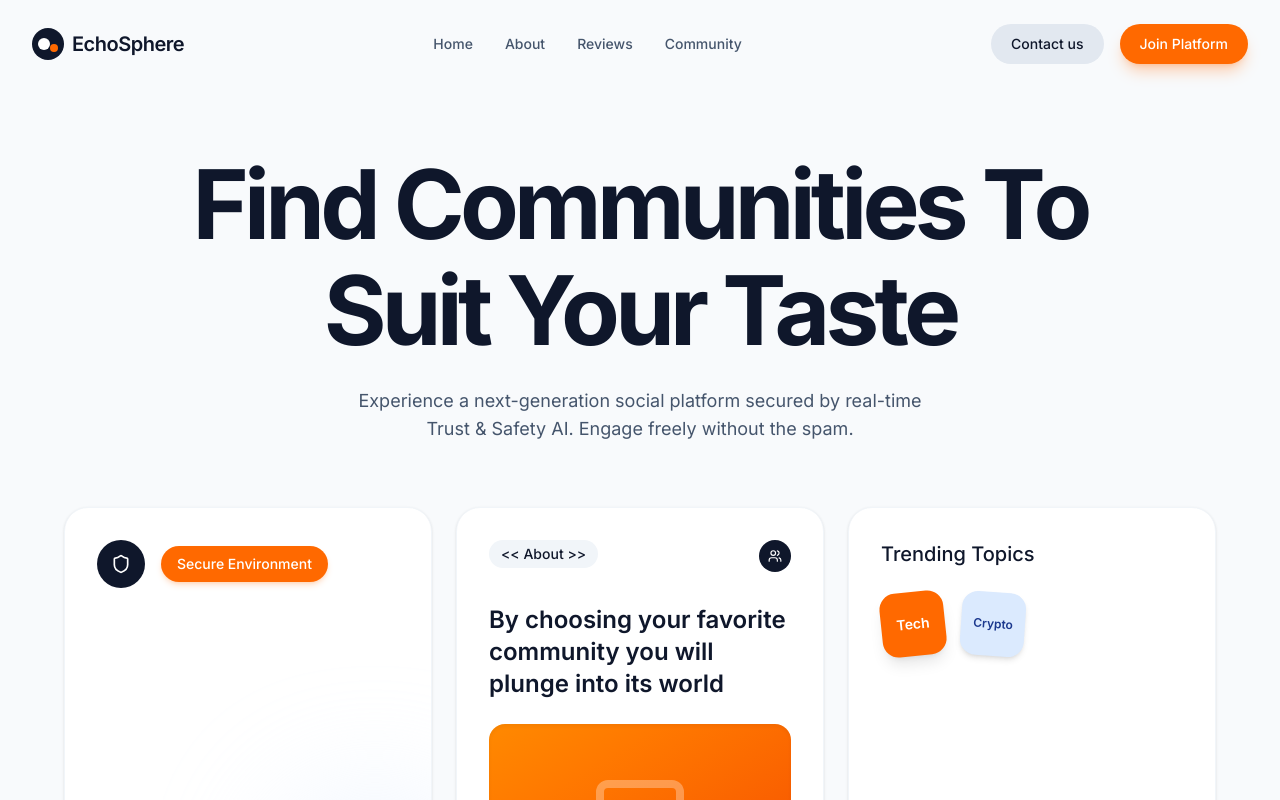
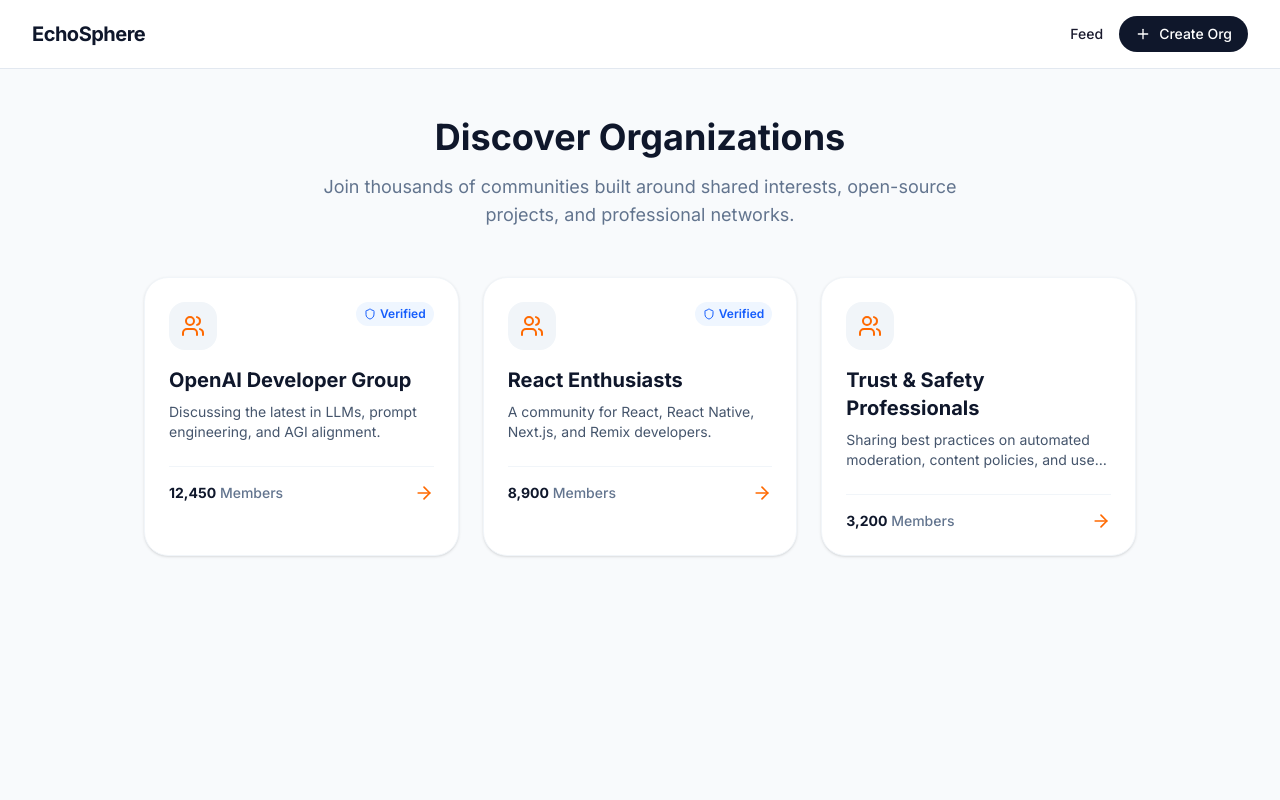
Before and after one commit to Rahul2245/trustshield, a React (Vite) app in the folder frontend/: page /organizations in a window 1280 px wide. Before the commit this address led to /. Shown: the top 800 px of the page. Built offline with nearby package versions, Linux system fonts and the light colour scheme; no server answers.

Commit message:
fixed minor bugs in rendering

```diff
--- a/frontend/src/App.tsx
+++ b/frontend/src/App.tsx
@@ -15,6 +15,8 @@
 import { LandingPage } from "@/pages/LandingPage";
 import { CommunityPage } from "@/pages/CommunityPage";
 import { PostDetailPage } from "@/pages/PostDetailPage";
+import { OrganizationsPage } from "@/pages/OrganizationsPage";
+import { SearchPage } from "@/pages/SearchPage";
 import { UserLoginPage } from "@/pages/auth/UserLoginPage";
 import { UserRegisterPage } from "@/pages/auth/UserRegisterPage";
 import { UserProfilePage } from "@/pages/UserProfilePage";
@@ -36,6 +38,8 @@
         <Route path="/" element={<LandingPage />} />
         <Route path="/community" element={<CommunityPage />} />
         <Route path="/community/post/:postId" element={<PostDetailPage />} />
+        <Route path="/organizations" element={<OrganizationsPage />} />
+        <Route path="/search" element={<SearchPage />} />
         <Route path="/profile" element={<UserProfilePage />} />
         <Route path="/login" element={<UserLoginPage />} />
         <Route path="/register" element={<UserRegisterPage />} />
--- a/frontend/src/pages/DashboardPage.tsx
+++ b/frontend/src/pages/DashboardPage.tsx
@@ -12,11 +12,7 @@
   YAxis,
 } from "recharts";
 
-import { MetricCard } from "@/components/dashboard/MetricCard";
-import { Badge } from "@/components/ui/badge";
-import { Card, CardContent, CardHeader, CardTitle } from "@/components/ui/card";
 import { Skeleton } from "@/components/ui/skeleton";
-import { getActionColor } from "@/lib/utils";
 import { getDashboardStats, getThreatTrend, getAlerts } from "@/services/api";
 import type { DashboardStats, ThreatAlert, TrendPoint } from "@/types";
 import { Shield, Activity, AlertTriangle } from "lucide-react";
--- a/frontend/src/pages/LandingPage.tsx
+++ b/frontend/src/pages/LandingPage.tsx
@@ -1,6 +1,6 @@
 import React from "react";
 import { Link } from "react-router-dom";
-import { ArrowRight, MessageSquare, Shield, Users } from "lucide-react";
+import { MessageSquare, Shield, Users } from "lucide-react";
 
 export const LandingPage: React.FC = () => {
   return (
--- /dev/null
+++ b/frontend/src/pages/OrganizationsPage.tsx
@@ -0,0 +1,64 @@
+import React, { useState } from "react";
+import { Link } from "react-router-dom";
+import { Users, Shield, ArrowRight, Plus } from "lucide-react";
+
+export const OrganizationsPage: React.FC = () => {
+  const [orgs] = useState([
+    { id: 'org-1', name: 'OpenAI Developer Group', members: 12450, isVerified: true, description: 'Discussing the latest in LLMs, prompt engineering, and AGI alignment.' },
+    { id: 'org-2', name: 'React Enthusiasts', members: 8900, isVerified: true, description: 'A community for React, React Native, Next.js, and Remix developers.' },
+    { id: 'org-3', name: 'Trust & Safety Professionals', members: 3200, isVerified: false, description: 'Sharing best practices on automated moderation, content policies, and user safety.' },
+  ]);
+
+  return (
+    <div className="min-h-screen bg-slate-50">
+      <header className="bg-white border-b border-slate-200 sticky top-0 z-10 px-8 py-4 flex items-center justify-between">
+        <Link to="/community" className="text-xl font-bold tracking-tight text-slate-900">EchoSphere</Link>
+        <div className="flex items-center gap-4">
+           <Link to="/community" className="text-sm font-medium hover:text-orange-600 transition-colors">Feed</Link>
+           <button className="px-4 py-2 bg-slate-900 text-white rounded-full text-sm font-medium hover:bg-slate-800 transition-colors flex items-center gap-2">
+             <Plus size={16} /> Create Org
+           </button>
+        </div>
+      </header>
+
+      <main className="max-w-5xl mx-auto py-12 px-4">
+        <div className="text-center mb-12">
+           <h1 className="text-4xl font-bold text-slate-900 mb-4">Discover Organizations</h1>
+           <p className="text-lg text-slate-500 max-w-2xl mx-auto">
+             Join thousands of communities built around shared interests, open-source projects, and professional networks.
+           </p>
+        </div>
+
+        <div className="grid grid-cols-1 md:grid-cols-2 lg:grid-cols-3 gap-6">
+           {orgs.map(org => (
+             <div key={org.id} className="bg-white rounded-3xl p-6 shadow-sm border border-slate-100 hover:shadow-md transition-shadow group cursor-pointer relative overflow-hidden">
+                <div className="absolute top-0 left-0 w-full h-1 bg-gradient-to-r from-orange-400 to-orange-600 transform origin-left scale-x-0 group-hover:scale-x-100 transition-transform duration-300" />
+                <div className="flex justify-between items-start mb-4">
+                   <div className="w-12 h-12 rounded-2xl bg-slate-100 flex items-center justify-center">
+                      <Users size={24} className="text-orange-500" />
+                   </div>
+                   {org.isVerified && (
+                     <div className="flex items-center gap-1 text-xs font-semibold text-blue-600 bg-blue-50 px-2 py-1 rounded-full">
+                       <Shield size={12} /> Verified
+                     </div>
+                   )}
+                </div>
+
+                <h3 className="text-xl font-bold text-slate-900 mb-2">{org.name}</h3>
+                <p className="text-sm text-slate-600 mb-6 line-clamp-2 min-h-[40px]">{org.description}</p>
+
+                <div className="flex items-center justify-between border-t border-slate-100 pt-4">
+                   <div className="text-sm font-medium text-slate-500">
+                     <span className="text-slate-900 font-bold">{org.members.toLocaleString()}</span> Members
+                   </div>
+                   <button className="text-orange-500 group-hover:text-orange-600 transition-colors">
+                     <ArrowRight size={20} />
+                   </button>
+                </div>
+             </div>
+           ))}
+        </div>
+      </main>
+    </div>
+  );
+};
--- a/frontend/src/pages/PostDetailPage.tsx
+++ b/frontend/src/pages/PostDetailPage.tsx
@@ -1,6 +1,6 @@
 import React, { useEffect, useState } from "react";
 import { useParams, Link } from "react-router-dom";
-import { ShieldAlert, ShieldCheck, User, MessageCircle, Share2, Heart, Send } from "lucide-react";
+import { ShieldAlert, ShieldCheck, User, Send } from "lucide-react";
 import axios from "axios";
 
 interface Comment {
--- /dev/null
+++ b/frontend/src/pages/SearchPage.tsx
@@ -0,0 +1,72 @@
+import React, { useState } from "react";
+import { Link } from "react-router-dom";
+import { Search as SearchIcon, Filter, Hash, User, Building } from "lucide-react";
+
+export const SearchPage: React.FC = () => {
+  const [query, setQuery] = useState("");
+  const [activeTab, setActiveTab] = useState<'all' | 'posts' | 'users' | 'orgs'>('all');
+
+  return (
+    <div className="min-h-screen bg-slate-50">
+      <header className="bg-white border-b border-slate-200 sticky top-0 z-10 px-8 py-4 flex items-center justify-between">
+        <Link to="/community" className="text-xl font-bold tracking-tight text-slate-900">EchoSphere</Link>
+        <Link to="/community" className="text-sm font-medium text-slate-500 hover:text-slate-900 transition-colors">Cancel</Link>
+      </header>
+
+      <main className="max-w-4xl mx-auto py-8 px-4">
+        {/* Search Bar */}
+        <div className="relative mb-8">
+           <div className="absolute inset-y-0 left-0 pl-5 flex items-center pointer-events-none">
+             <SearchIcon size={20} className="text-slate-400" />
+           </div>
+           <input
+             type="text"
+             value={query}
+             onChange={(e) => setQuery(e.target.value)}
+             className="block w-full pl-12 pr-4 py-4 bg-white border border-slate-200 rounded-3xl text-lg focus:outline-none focus:ring-2 focus:ring-orange-500/20 focus:border-orange-500 transition-colors shadow-sm"
+             placeholder="Search for posts, users, organizations, or communities..."
+             autoFocus
+           />
+           <div className="absolute inset-y-0 right-0 pr-4 flex items-center">
+             <button className="p-2 hover:bg-slate-100 rounded-full transition-colors text-slate-500">
+               <Filter size={20} />
+             </button>
+           </div>
+        </div>
+
+        {/* Tabs */}
+        <div className="flex gap-2 mb-8 overflow-x-auto pb-2">
+           <button onClick={() => setActiveTab('all')} className={`px-5 py-2 rounded-full text-sm font-medium whitespace-nowrap transition-colors ${activeTab === 'all' ? 'bg-slate-900 text-white' : 'bg-white text-slate-600 hover:bg-slate-100 border border-slate-200'}`}>All Results</button>
+           <button onClick={() => setActiveTab('posts')} className={`flex items-center gap-2 px-5 py-2 rounded-full text-sm font-medium whitespace-nowrap transition-colors ${activeTab === 'posts' ? 'bg-slate-900 text-white' : 'bg-white text-slate-600 hover:bg-slate-100 border border-slate-200'}`}><Hash size={16}/> Posts</button>
+           <button onClick={() => setActiveTab('users')} className={`flex items-center gap-2 px-5 py-2 rounded-full text-sm font-medium whitespace-nowrap transition-colors ${activeTab === 'users' ? 'bg-slate-900 text-white' : 'bg-white text-slate-600 hover:bg-slate-100 border border-slate-200'}`}><User size={16}/> Users</button>
+           <button onClick={() => setActiveTab('orgs')} className={`flex items-center gap-2 px-5 py-2 rounded-full text-sm font-medium whitespace-nowrap transition-colors ${activeTab === 'orgs' ? 'bg-slate-900 text-white' : 'bg-white text-slate-600 hover:bg-slate-100 border border-slate-200'}`}><Building size={16}/> Organizations</button>
+        </div>
+
+        {/* Results Area */}
+        <div className="bg-white rounded-3xl p-12 shadow-sm border border-slate-100 text-center">
+           {query ? (
+             <div className="flex flex-col items-center justify-center">
+                <div className="w-16 h-16 rounded-full bg-orange-100 text-orange-500 flex items-center justify-center mb-4">
+                  <SearchIcon size={32} />
+                </div>
+                <h3 className="text-xl font-bold text-slate-900 mb-2">Searching...</h3>
+                <p className="text-slate-500 max-w-sm">
+                  We are querying the database for "{query}" across {activeTab === 'all' ? 'all categories' : activeTab}.
+                </p>
+             </div>
+           ) : (
+             <div className="flex flex-col items-center justify-center">
+                <div className="w-16 h-16 rounded-full bg-slate-100 text-slate-400 flex items-center justify-center mb-4">
+                  <SearchIcon size={32} />
+                </div>
+                <h3 className="text-xl font-bold text-slate-900 mb-2">Discover EchoSphere</h3>
+                <p className="text-slate-500 max-w-sm">
+                  Start typing above to search the global network of users, communities, and discussions.
+                </p>
+             </div>
+           )}
+        </div>
+      </main>
+    </div>
+  );
+};
--- a/frontend/src/pages/UserProfilePage.tsx
+++ b/frontend/src/pages/UserProfilePage.tsx
@@ -1,6 +1,6 @@
 import React from "react";
 import { Link } from "react-router-dom";
-import { User, MapPin, Link as LinkIcon, Calendar, Github, Twitter, Award, Shield } from "lucide-react";
+import { User, MapPin, Link as LinkIcon, Calendar, Globe, Hash, Award, Shield } from "lucide-react";
 
 export const UserProfilePage: React.FC = () => {
   return (
@@ -38,10 +38,10 @@
 
                  <div className="flex gap-3">
                     <button className="w-10 h-10 rounded-full bg-slate-100 hover:bg-slate-200 flex items-center justify-center text-slate-600 transition-colors">
-                       <Github size={18} />
+                       <Hash size={18} />
                     </button>
                     <button className="w-10 h-10 rounded-full bg-slate-100 hover:bg-slate-200 flex items-center justify-center text-slate-600 transition-colors">
-                       <Twitter size={18} />
+                       <Globe size={18} />
                     </button>
                  </div>
               </div>
```
